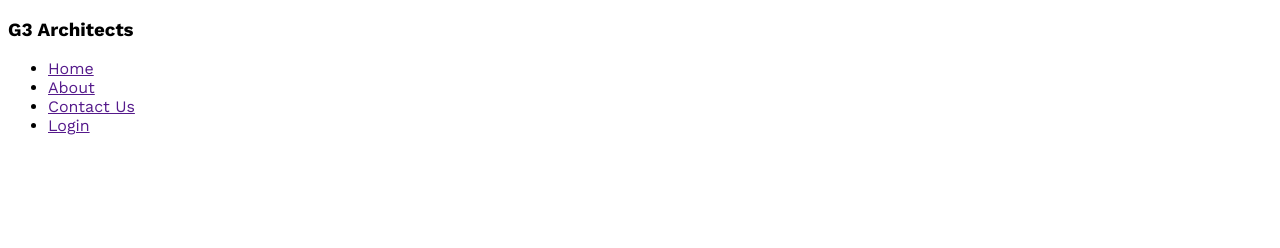
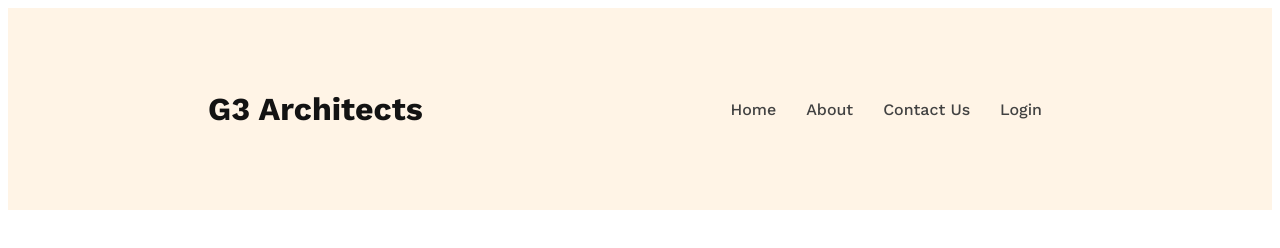
Before and after one commit to SamiulHasan-dev/g3-architects-website, a plain HTML site: page index.html in a window 1280 px wide. Drawn offline with nearby package versions, Linux system fonts and the light colour scheme.

Commit message:
created menu section

```diff
--- a/css/architect.css
+++ b/css/architect.css
@@ -6,3 +6,39 @@
     font-family: 'Merriweather', serif;
     font-family: 'Work Sans', sans-serif;
 }
+
+/* header style */
+
+header {
+    background: rgba(255, 144, 14, 0.10);
+    padding: 50px 200px;
+}
+
+nav {
+    display: flex;
+    justify-content: space-between;
+    /* text-align: center; */
+    align-items: center;
+}
+
+.nav-title{
+    color: #131313;
+    font-size: 2em;
+    font-weight: 700;
+}
+
+nav>ul {
+    display: flex;
+}
+
+nav li {
+    list-style: none;
+    margin-right: 30px;
+    font-size: 1em;
+    font-weight: 500;
+}
+
+nav li a {
+    text-decoration: none;
+    color: #424242;
+}
--- a/index.html
+++ b/index.html
@@ -9,7 +9,7 @@
 <body>
     <header>
         <nav>
-            <h3>G3 Architects</h3>
+            <h3 class="nav-title">G3 Architects</h3>
             <ul>
                 <li><a href="">Home</a></li>
                 <li><a href="">About</a></li>
```
